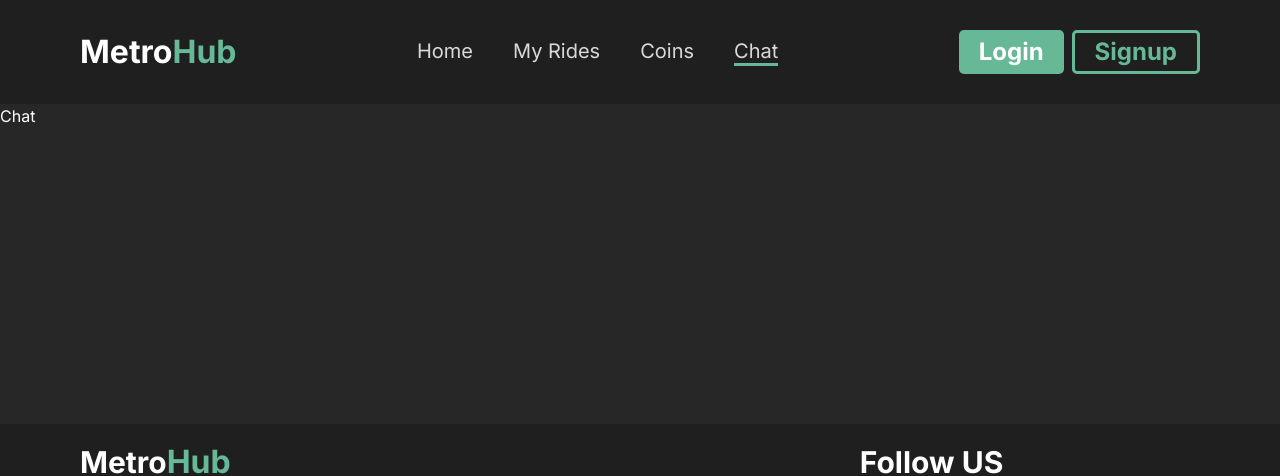
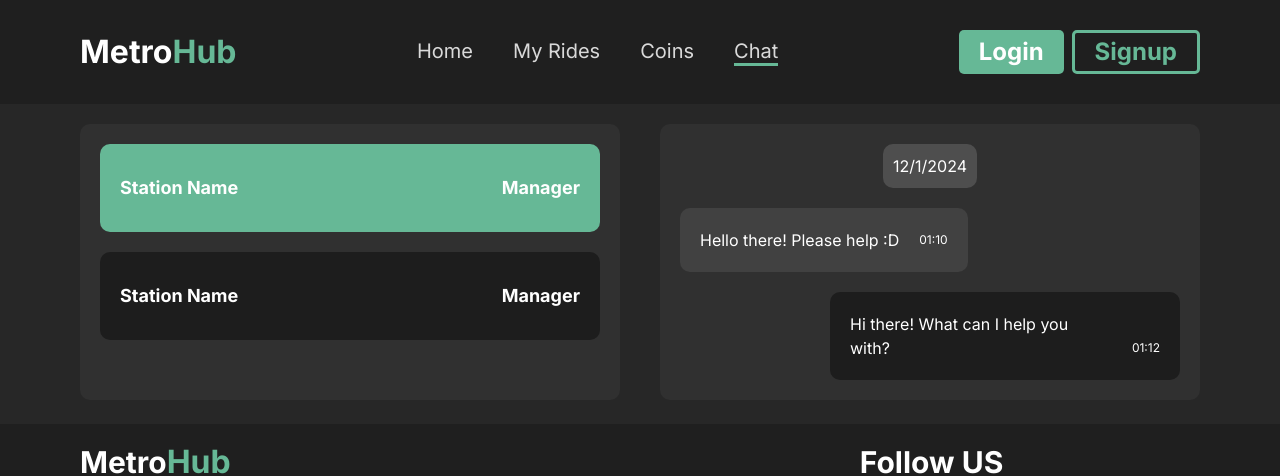
Before and after one commit to anthonytoumaibrahim/subway-system, a React (Create React App) app in the folder frontend/: page /chat in a window 1280 px wide. Shown: the top 476 px of the page. Built offline with nearby package versions, Linux system fonts and the light colour scheme; what pigeon-maps would draw is missing.

Commit message:
Added chat page

```diff
--- a/frontend/src/pages/users/Chat/index.jsx
+++ b/frontend/src/pages/users/Chat/index.jsx
@@ -1,9 +1,41 @@
-import React from 'react'
+// React stuff
+import { useState } from "react";
+import { sendRequest } from "../../../core/tools/remote/request";
+
+// styles
+import "./style.css";
 
 const Chat = () => {
   return (
-    <div>Chat</div>
-  )
-}
+    <div className="user-container">
+      <section className="chat">
+        <div className="chat-users">
+          <div className="card card-active">
+            <h4 className="name">Station Name</h4>
+            <h4 className="role">Manager</h4>
+          </div>
 
-export default Chat
+          <div className="card">
+            <h4 className="name">Station Name</h4>
+            <h4 className="role">Manager</h4>
+          </div>
+        </div>
+
+        <div className="chat-messages">
+          <div className="date">12/1/2024</div>
+          <div className="message sent-message">
+            Hello there! Please help :D
+            <span className="time">01:10</span>
+          </div>
+
+          <div className="message received-message">
+            Hi there! What can I help you with?
+            <span className="time">01:12</span>
+          </div>
+        </div>
+      </section>
+    </div>
+  );
+};
+
+export default Chat;
--- a/frontend/src/pages/users/Chat/style.css
+++ b/frontend/src/pages/users/Chat/style.css
@@ -0,0 +1,65 @@
+.chat {
+  display: grid;
+  gap: 40px;
+  grid-template-columns: repeat(2, minmax(0, 1fr));
+}
+.chat-users,
+.chat-messages {
+  background-color: #303030;
+  padding: 20px;
+  border-radius: 10px;
+}
+.chat-users {
+  display: flex;
+  flex-direction: column;
+  gap: 20px;
+}
+.chat-users .card {
+  background-color: #1d1d1d;
+  padding: 30px 20px;
+  display: flex;
+  align-items: center;
+  justify-content: space-between;
+  border-radius: 10px;
+}
+.chat-users .card-active {
+  background-color: var(--primary-col);
+}
+.chat-messages {
+  display: flex;
+  flex-direction: column;
+  gap: 20px;
+}
+.chat-messages .message {
+  padding: 20px;
+  border-radius: 10px;
+  display: flex;
+  align-items: end;
+  justify-content: space-between;
+  gap: 20px;
+}
+.chat-messages .message .time {
+  font-size: 0.75rem;
+}
+.chat-messages .sent-message {
+  background-color: #414141;
+  margin-right: auto;
+  max-width: 70%;
+}
+.chat-messages .received-message {
+  background-color: #1d1d1d;
+  margin-left: auto;
+  max-width: 70%;
+}
+.chat-messages .date {
+  padding: 10px;
+  border-radius: 10px;
+  background-color: #4e4e4e;
+  margin: auto;
+}
+
+@media (max-width: 1024px) {
+  .chat {
+    grid-template-columns: repeat(1, minmax(0, 1fr));
+  }
+}
```
Also changed, not shown: 2 other files (tests, documents, lock files or other folders).
